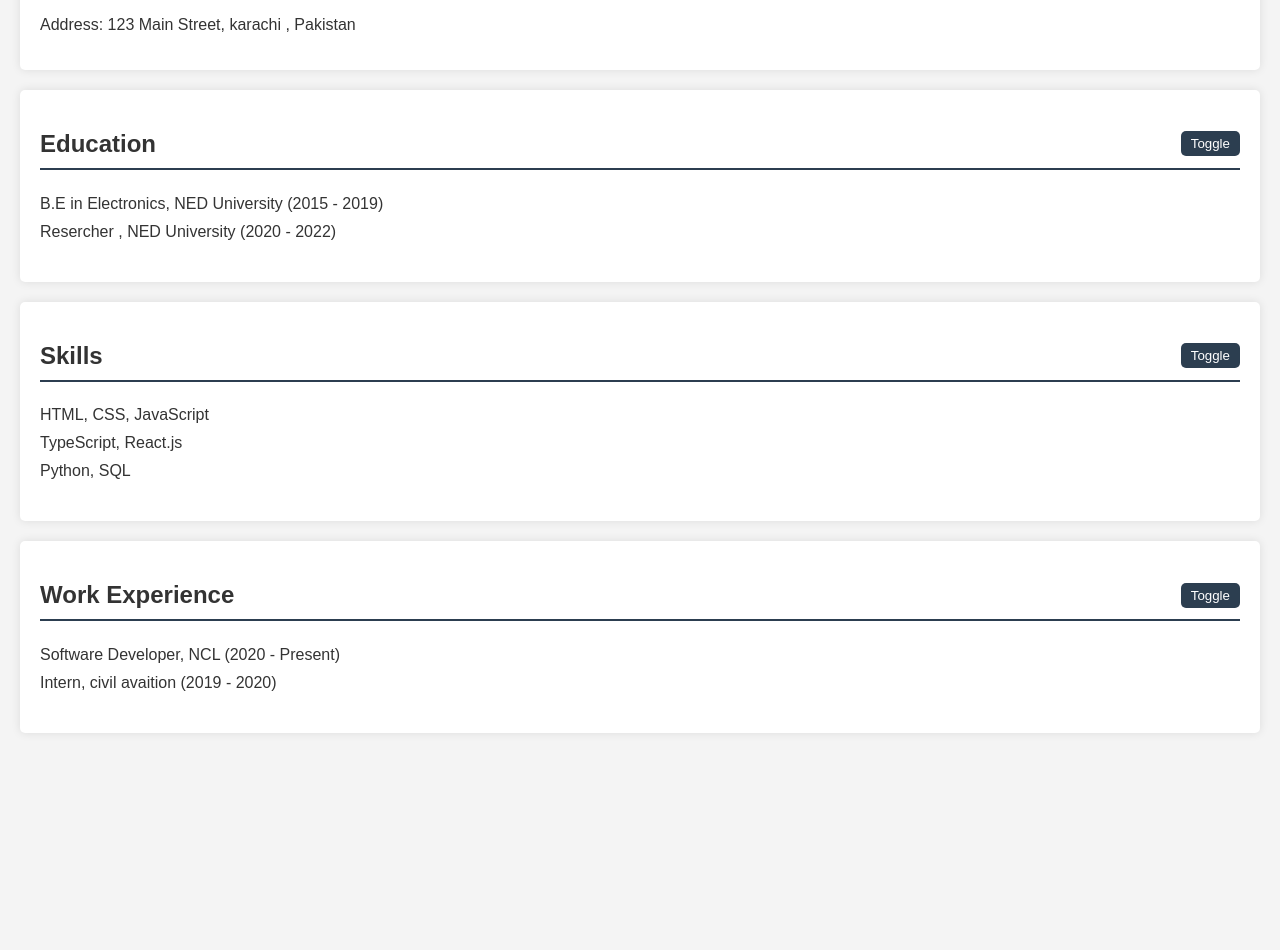
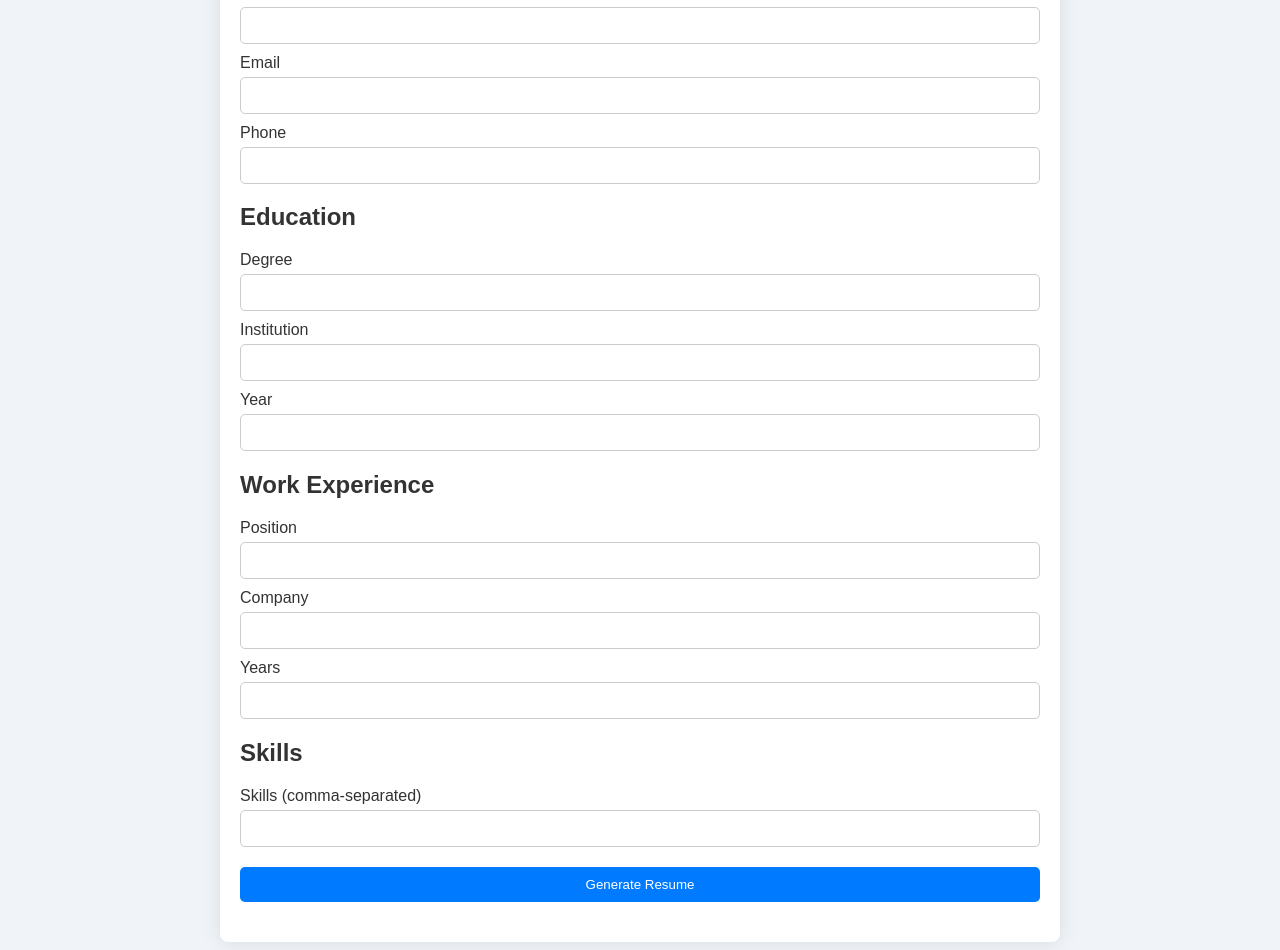
Before and after one commit to Mariyamahnoor95/learn-next.js, a plain HTML site: page RESUME_BUILDER/static_resume/index.html in a window 1280 px wide. Shown: the part 239-1189 px from the top of the page. Before the commit the page ends 992 px from the top, so only its background shows below. Drawn offline with Linux system fonts and the light colour scheme.

Commit message:
add dynamically

```diff
--- a/RESUME_BUILDER/static_resume/index.html
+++ b/RESUME_BUILDER/static_resume/index.html
@@ -1,57 +1,66 @@
 <!DOCTYPE html>
 <html lang="en">
-  <head>
-    <meta charset="UTF-8" />
-    <meta name="viewport" content="width=device-width, initial-scale=1.0" />
-    <title>My Resume</title>
-    <link rel="stylesheet" href="style.css" />
-  </head>
-  <body>
+<head>
+  <meta charset="UTF-8">
+  <meta name="viewport" content="width=device-width, initial-scale=1.0">
+  <title>Dynamic Resume Builder</title>
+  <link rel="stylesheet" href="style.css">
+</head>
+<body>
+  <div class="container">
     <header>
-      <h1>Mariyam Mahnoor</h1>
-      <p>Email: mariyamahnoor@example.com | Phone: +1234567890</p>
+      <h1>Resume Builder</h1>
+      <p>Fill in your details to generate a resume</p>
     </header>
 
-    <section id="personal-info">
-      <h2>
-        Personal Info
-        <button onclick="toggleVisibility('personal-info')">Toggle</button>
-      </h2>
-      <div>
-        <p>Address: 123 Main Street, karachi , Pakistan</p>
+    <!-- Resume Form -->
+    <section id="form-section">
+      <form id="resume-form">
+        <h2>Personal Info</h2>
+        <label for="name">Full Name</label>
+        <input type="text" id="name" required>
 
-      </div>
+        <label for="email">Email</label>
+        <input type="email" id="email" required>
+
+        <label for="phone">Phone</label>
+        <input type="tel" id="phone" required>
+
+        <h2>Education</h2>
+        <label for="degree">Degree</label>
+        <input type="text" id="degree" required>
+
+        <label for="institution">Institution</label>
+        <input type="text" id="institution" required>
+
+        <label for="year">Year</label>
+        <input type="text" id="year" required>
+
+        <h2>Work Experience</h2>
+        <label for="position">Position</label>
+        <input type="text" id="position" required>
+
+        <label for="company">Company</label>
+        <input type="text" id="company" required>
+
+        <label for="work-years">Years</label>
+        <input type="text" id="work-years" required>
+
+        <h2>Skills</h2>
+        <label for="skills">Skills (comma-separated)</label>
+        <input type="text" id="skills" required>
+
+        <button type="submit" class="submit-btn">Generate Resume</button>
+      </form>
     </section>
 
-    <section id="education">
-      <h2>
-        Education
-        <button onclick="toggleVisibility('education')">Toggle</button>
-      </h2>
-      <ul>
-        <li>B.E in Electronics, NED University (2015 - 2019)</li>
-        <li>Resercher , NED University (2020 - 2022)</li>
-      </ul>
+    <!-- Dynamically Generated Resume -->
+    <section id="resume-section" class="hidden">
+      <h2>Generated Resume</h2>
+      <div id="resume-content"></div>
     </section>
+  </div>
 
-    <section id="skills">
-      <h2>
-        Skills <button onclick="toggleVisibility('skills')">Toggle</button>
-      </h2>
-      <ul></ul>
-    </section>
-
-    <section id="work-experience">
-      <h2>
-        Work Experience
-        <button onclick="toggleVisibility('work-experience')">Toggle</button>
-      </h2>
-      <ul>
-        <li>Software Developer, NCL (2020 - Present)</li>
-        <li>Intern, civil avaition (2019 - 2020)</li>
-      </ul>
-    </section>
-
-    <script src="script.js"></script>
-  </body>
+  <script src="script.js"></script>
+</body>
 </html>
--- a/RESUME_BUILDER/static_resume/style.css
+++ b/RESUME_BUILDER/static_resume/style.css
@@ -1,77 +1,75 @@
 body {
-    font-family: Arial, sans-serif;
-    margin: 0;
-    padding: 0;
-    background-color: #f4f4f4;
+    font-family: 'Arial', sans-serif;
+    background-color: #f0f4f8;
     color: #333;
+  }
+
+  .container {
+    max-width: 800px;
+    margin: 0 auto;
+    padding: 20px;
+    background-color: white;
+    box-shadow: 0 0 20px rgba(0, 0, 0, 0.1);
+    border-radius: 8px;
   }
 
   header {
     text-align: center;
-    background-color: #2c3e50;
-    color: white;
-    padding: 20px;
+    margin-bottom: 30px;
   }
 
-  h1 {
-    margin: 0;
-    font-size: 2.5em;
+  header h1 {
+    font-size: 2.5rem;
   }
 
   section {
-    margin: 20px;
+    margin-bottom: 20px;
+  }
+
+  label {
+    display: block;
+    margin-top: 10px;
+  }
+
+  input[type="text"], input[type="email"], input[type="tel"] {
+    width: 100%;
+    padding: 10px;
+    margin-top: 5px;
+    border-radius: 5px;
+    border: 1px solid #ccc;
+    box-sizing: border-box;
+  }
+
+  button.submit-btn {
+    background-color: #007BFF;
+    color: white;
+    padding: 10px 15px;
+    border: none;
+    border-radius: 5px;
+    cursor: pointer;
+    margin-top: 20px;
+    width: 100%;
+  }
+
+  button.submit-btn:hover {
+    background-color: #0056b3;
+  }
+
+  .hidden {
+    display: none;
+  }
+
+  #resume-section {
     padding: 20px;
-    background-color: white;
-    border-radius: 5px;
-    box-shadow: 0 0 10px rgba(0,0,0,0.1);
+    background-color: #fafafa;
+    border-radius: 8px;
+    box-shadow: 0 0 15px rgba(0, 0, 0, 0.1);
   }
 
   h2 {
-    border-bottom: 2px solid #2c3e50;
-    padding-bottom: 10px;
+    font-size: 1.5rem;
   }
 
-  ul {
-    list-style-type: none;
-    padding: 0;
+  #resume-content {
+    line-height: 1.6;
   }
-
-  li {
-    padding: 5px 0;
-  }
-
-  @media (max-width: 600px) {
-    body {
-      padding: 10px;
-    }
-
-    header h1 {
-      font-size: 2em;
-    }
-  }
-
-
-  section ul, section p {
-    margin-top: 10px;
-  }
-
-  button {
-    background-color: #2c3e50;
-    color: white;
-    border: none;
-    padding: 5px 10px;
-    cursor: pointer;
-    border-radius: 5px;
-  }
-
-  button:hover {
-    background-color: #34495e;
-  }
-
-  section h2 {
-    display: flex;
-    justify-content: space-between;
-    align-items: center;
-    border-bottom: 2px solid #2c3e50;
-    padding-bottom: 10px;
-  }
```
Also changed, not shown: 1 other file.
